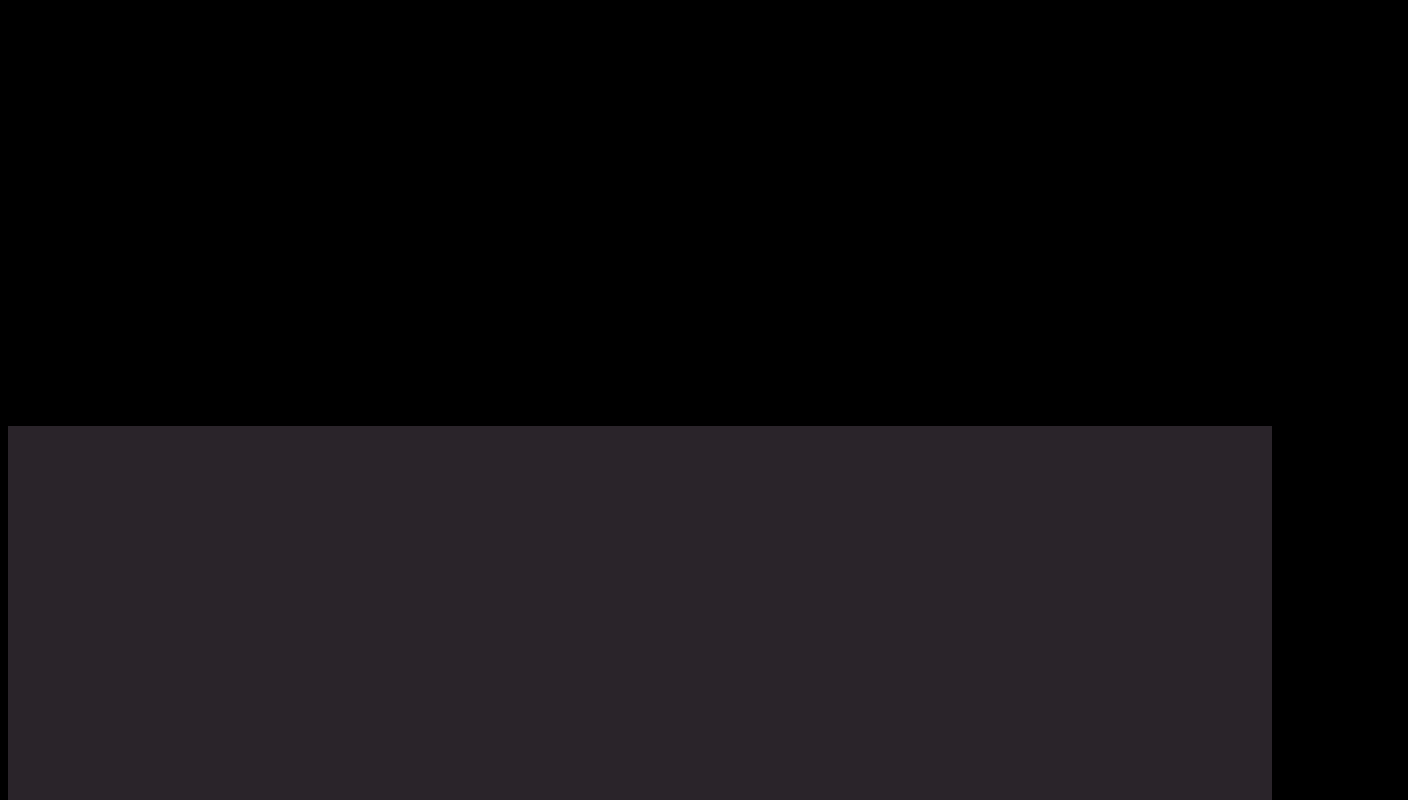
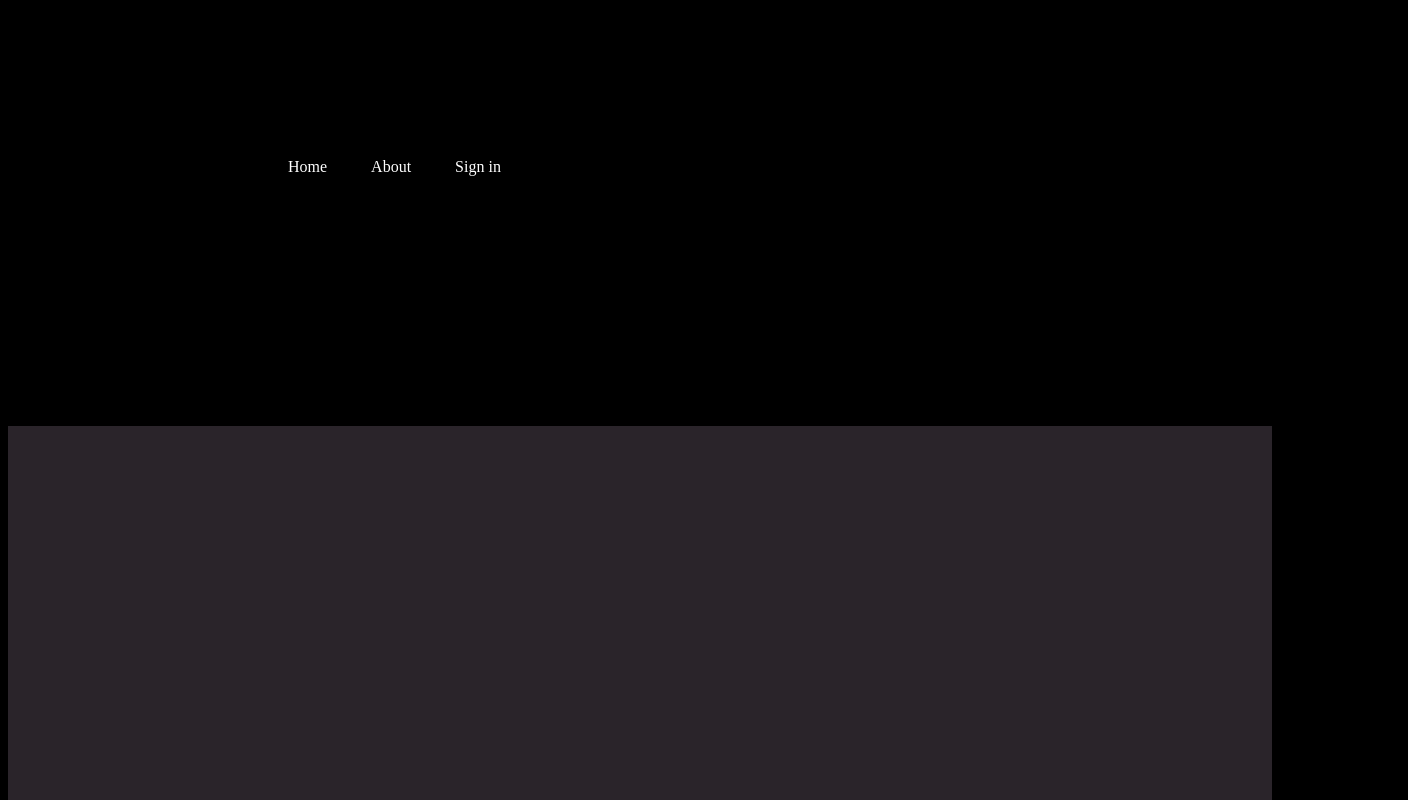
Before and after one commit to hackblackakm/Fintech, a plain HTML site: page index.html in a window 1280 px wide. Shown: the top 800 px of the page, 1408 px wide, since content can reach past the window. Drawn offline with Linux system fonts and the light colour scheme.

Commit message:
Update general.css

```diff
--- a/css/general.css
+++ b/css/general.css
@@ -4,8 +4,8 @@ body {
 
 .theme {
   position: relative;
-    left: 700px;
-    top:-25vw;
+    left: 0px;
+    top:-50px;
   color:white;
   width:500px;
 
```
